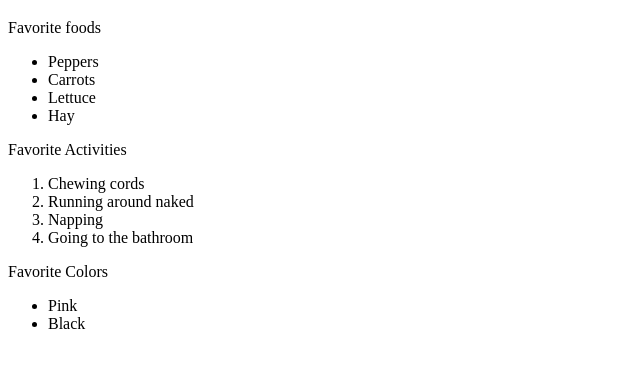
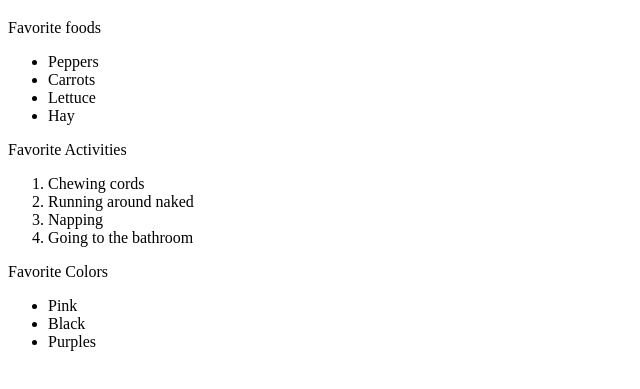
Before and after one commit to emmalgs/pet-website, a plain HTML site: page pet-website.html in a window 1280 px wide. Shown: the part 61-450 px from the top of the page, without its empty margins (0-640 px from the left). Drawn offline with Linux system fonts and the light colour scheme.

Commit message:
commit test
Co-authored-by: Emma Gerigscott elgerig@gmail.com
Co-authored-by: Joseph Wilfong josephwilfong91@gmail.com

```diff
--- a/pet-website.html
+++ b/pet-website.html
@@ -23,6 +23,7 @@
   <ul>
     <li>Pink</li>
     <li>Black</li>
+    <li>Purples</li>
   </ul>
 </body>
 </html>
```
